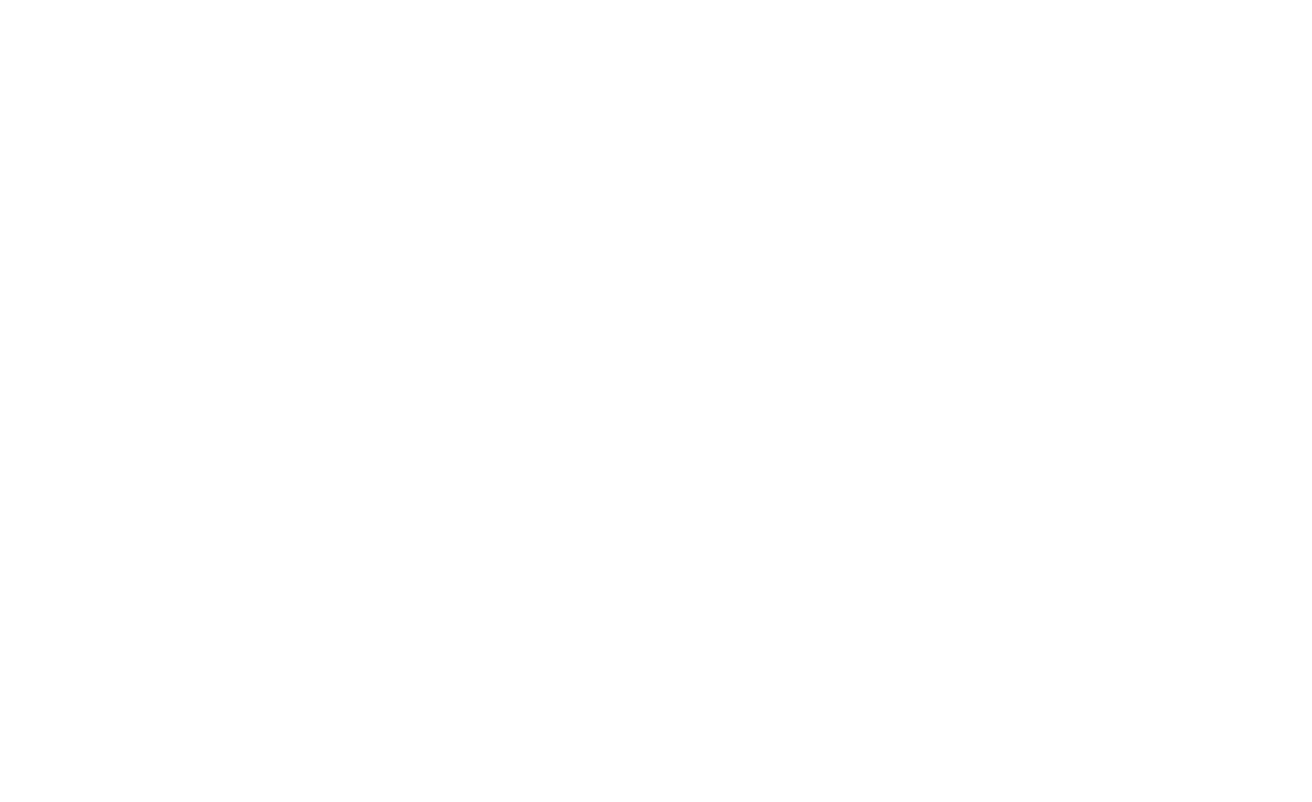
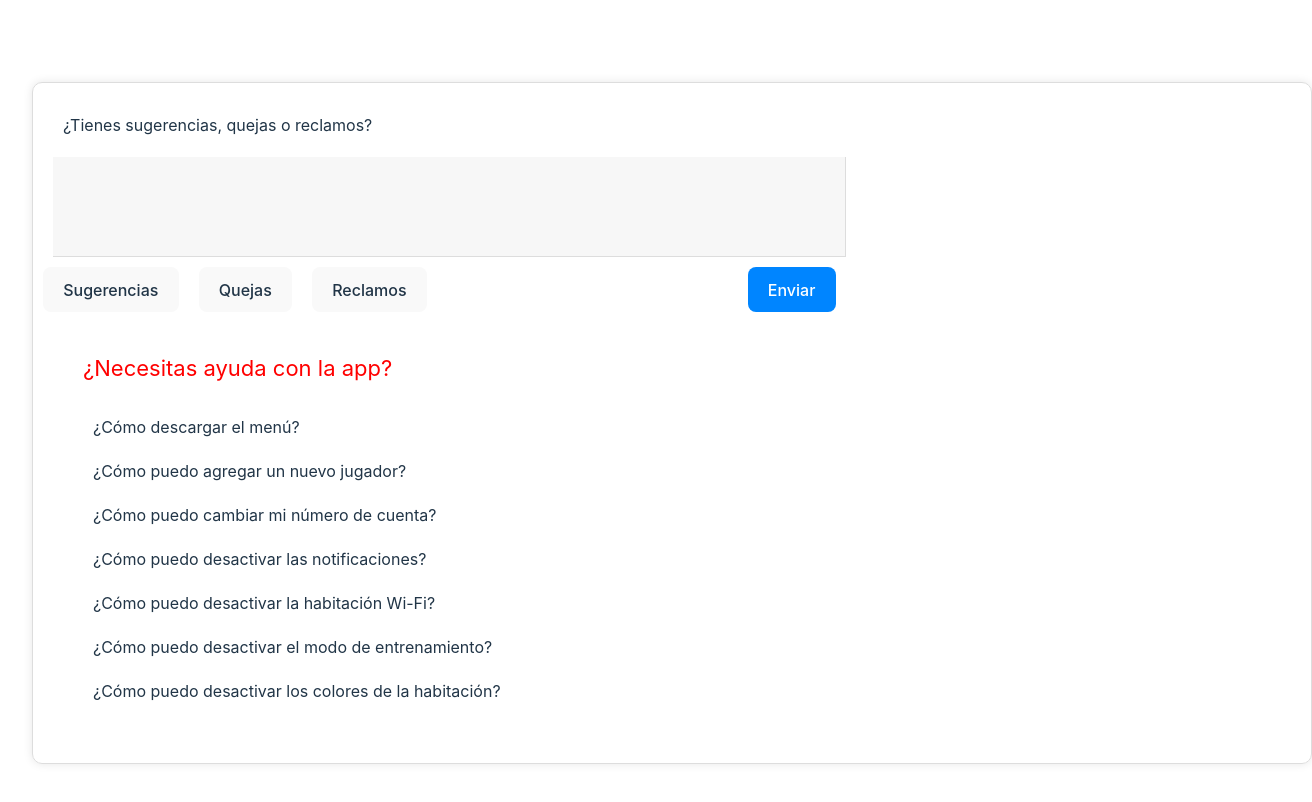
Before and after one commit to DannyCastro18/fast_training2.0, a React (Vite) app: page / in a window 1280 px wide. Shown: the top 802 px of the page, 1312 px wide, since content can reach past the window. Built offline with nearby package versions, Linux system fonts and the light colour scheme.

Commit message:
quejas y reclamos de andres

```diff
--- a/src/App.jsx
+++ b/src/App.jsx
@@ -1,9 +1,10 @@
 import './App.css'
+import Quejas from './pages/Quejasyayudas'
 
 function App() {
   return (
     <>
-
+    <Quejas/>
     </>
   )
 }
--- /dev/null
+++ b/src/pages/Quejasyayudas.jsx
@@ -0,0 +1,130 @@
+import React from 'react';
+
+function   Quejas() {
+  return (
+    <div className="container">
+      <header>
+        <h3>¿Tienes sugerencias, quejas o reclamos?</h3>
+        <style jsx>{`
+        h3{
+              text-align:left;
+              margin:20px;
+        }
+          .container {
+            width: 100vw;
+            margin: 50px auto;
+            padding: 10px;
+            border: 1px solid #ddd;
+            border-radius: 10px;
+            box-shadow: 0 0 10px rgba(0, 0, 0, 0.1);
+          }
+
+        `}</style>
+      </header>
+      <section className='botonesjuntos'>
+    <input type="text" />
+    <section className='botones2'>
+     <section className='botones'>
+       <button>Sugerencias</button>
+        <button>Quejas</button>
+        <button>Reclamos</button>
+     </section>
+        <button className='enviar'>Enviar</button>
+        </section>
+        </section>
+        <style jsx>{`
+          input {
+
+              background-color: #f7f7f7;
+              padding: 10px;
+              width:63%;
+              height: 100px;
+              border-right: 1px solid #ddd;
+              list-style: none;
+              padding: 10;
+              margin:10px;
+              border-bottom: 1px solid #ddd;
+             display: flex;
+              justify-content: space-between;
+              text-decoration: none;
+              color: #337ab7;
+            }
+        .botones2{
+        display:flex;
+        justify-content:space-between;
+        width:63%;
+
+        }
+          .botones {
+           width: auto;
+            display: flex;
+            gap:20px;
+          }
+          main button hover {
+            background-color: #23527c;
+          }
+            .enviar{
+            background-color: #0085FF;
+            color: #fff;
+            }
+        `}</style>
+      <main>
+
+        <h2>¿Necesitas ayuda con la app?</h2>
+        <ul>
+            <li></li>
+          <li>¿Cómo descargar el menú?</li>
+          <li>¿Cómo puedo agregar un nuevo jugador?</li>
+          <li>¿Cómo puedo cambiar mi número de cuenta?</li>
+          <li>¿Cómo puedo desactivar las notificaciones?</li>
+          <li>¿Cómo puedo desactivar la habitación Wi-Fi?</li>
+          <li>¿Cómo puedo desactivar el modo de entrenamiento?</li>
+          <li>¿Cómo puedo desactivar los colores de la habitación?</li>
+          <style jsx>{`
+          h2{
+        color: red;
+         text-decoration: none;
+         font-size:22px;
+
+          }
+            main {
+              padding: 20px;
+              text-align:left;
+              margin:20px;
+            }
+            main h2 {
+              margin-top: 0;
+            }
+            main ul {
+              list-style: none;
+              padding: 0;
+              margin: 0;
+            }
+            main li {
+              padding: 10px;
+            }
+          `}</style>
+        </ul>
+        {/* <button>Avanzado</button>
+        <button>Necesitas usar la app?</button>
+        <style jsx>{`
+          main button {
+            display:flex;
+            justify-content: space-between;
+            background-color: #337ab7;
+            color: #fff;
+            padding: 10px 20px;
+            border: none;
+            border-radius: 5px;
+            cursor: pointer;
+          }
+          main button:hover {
+            background-color: #23527c;
+          }
+        `}</style> */}
+      </main>
+    </div>
+  );
+}
+
+export default Quejas;
```
